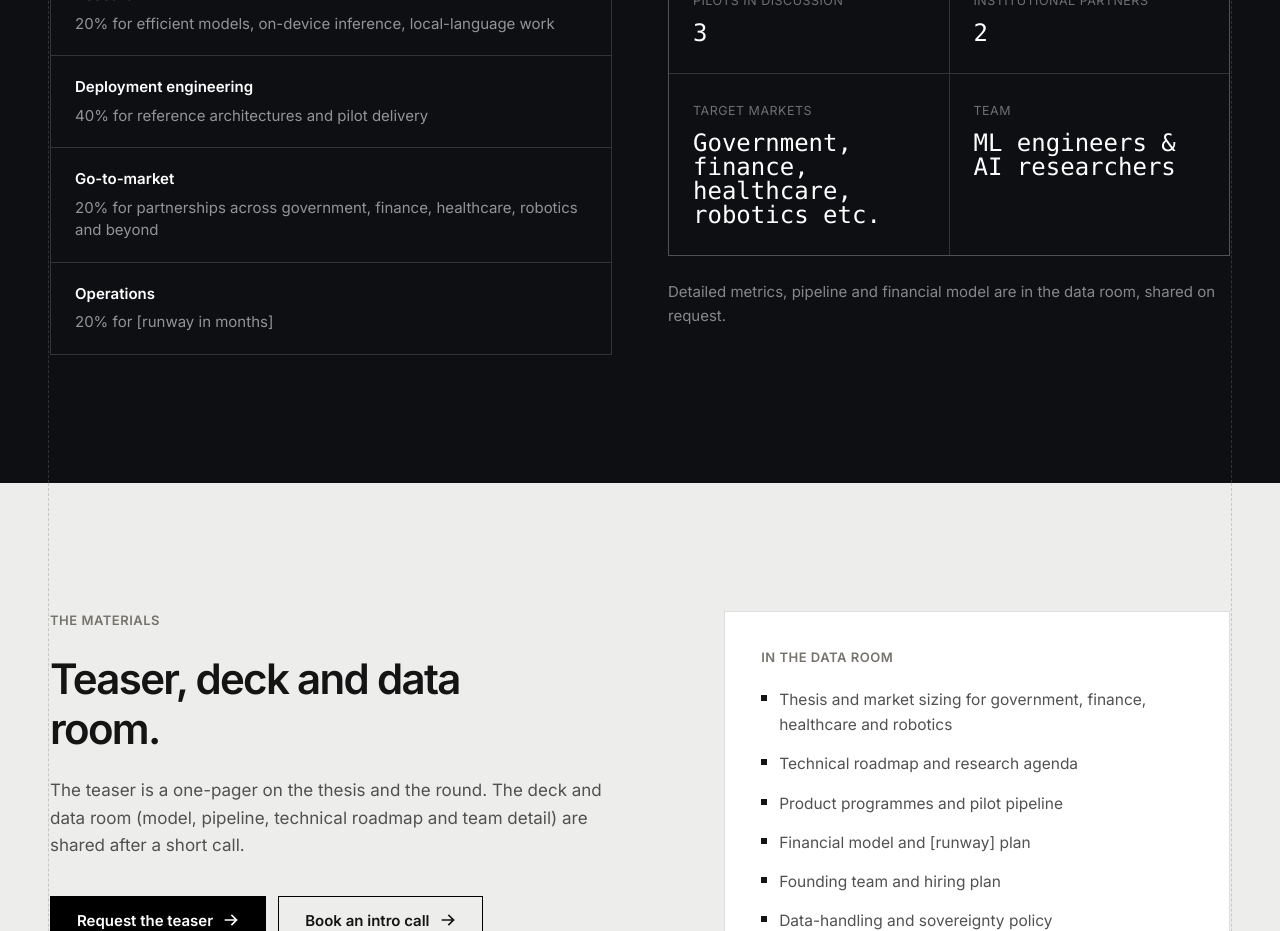
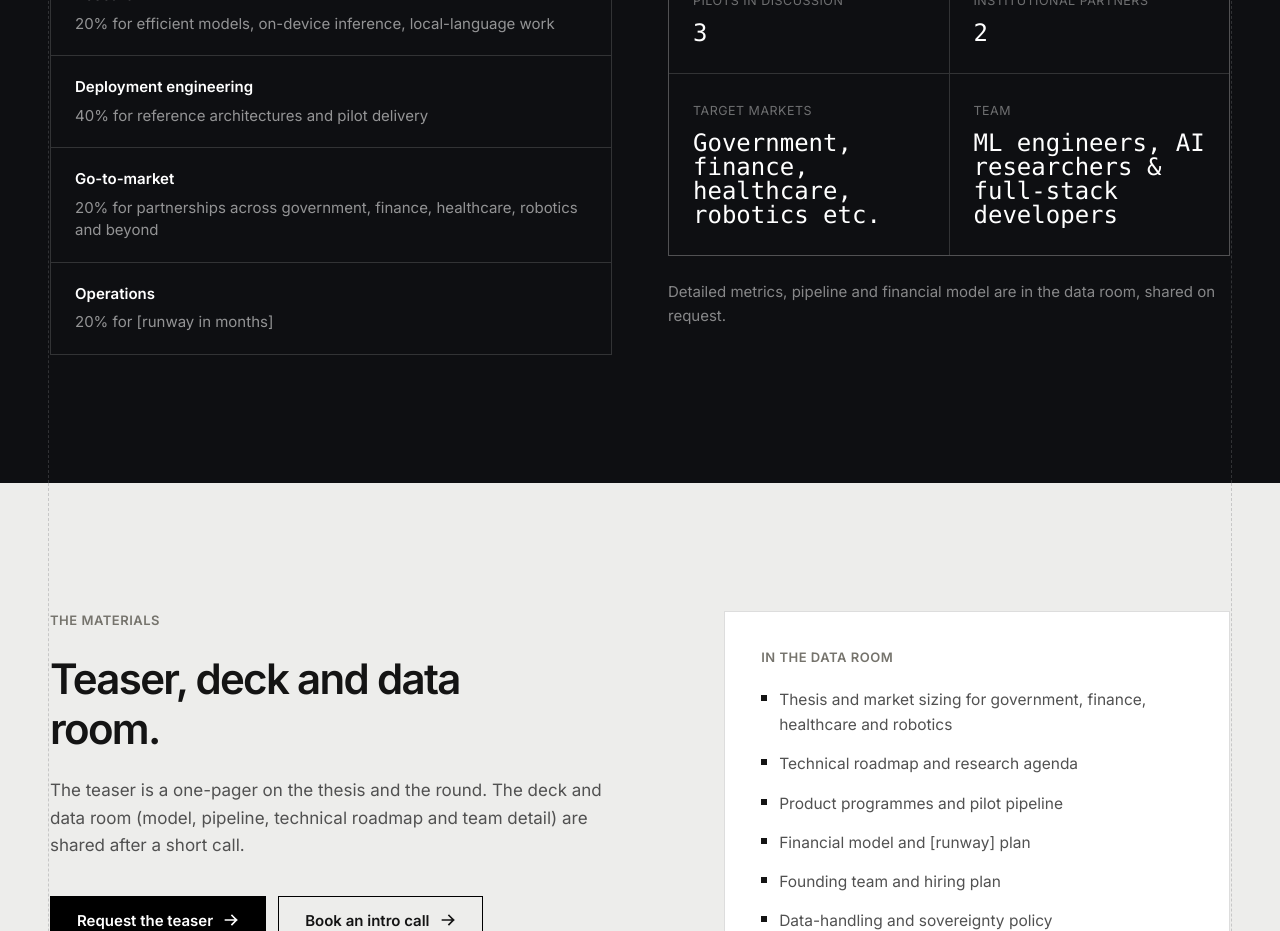
Before and after one commit to DavyCode/oragonlabs, a Next.js app: page /investors in a window 1280 px wide. Shown: the part 2420-3351 px from the top of the page. Built offline with nearby package versions, Linux system fonts and the light colour scheme; no server answers.

Commit message:
update bio

```diff
--- a/app/investors/page.tsx
+++ b/app/investors/page.tsx
@@ -53,7 +53,7 @@ const TRACTION = [
   { k: "Pilots in discussion", v: "3" },
   { k: "Institutional partners", v: "2" },
   { k: "Target markets", v: "Government, finance, healthcare, robotics etc." },
-  { k: "Team", v: "ML engineers & AI researchers" },
+  { k: "Team", v: "ML engineers, AI researchers & full-stack developers" },
 ];
 
 export default function InvestorsPage() {
```
